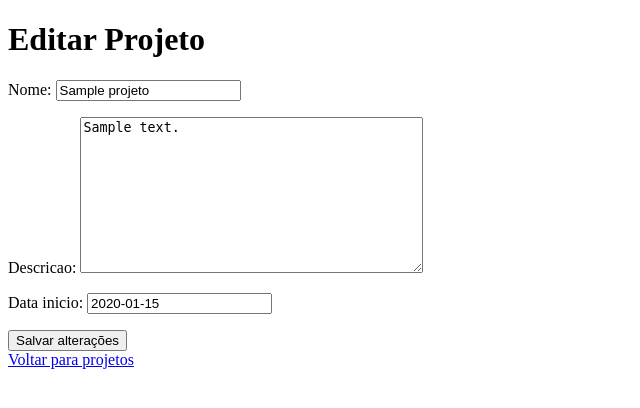
After one commit to lumamaria/Sprint_Rel-mpago_em_Django, a Django app: page /projetos/1/editar/ in a window 1280 px wide. The commit adds this page. Shown: the top 408 px of the page, without its empty margins (0-640 px from the left). Run offline with Django 5.2, Linux system fonts and the light colour scheme; tables that the repository leaves empty hold one stand-in row (values such as "Sample post").

Commit message:
[US04] Formulação da edição e exclusão

```diff
--- /dev/null
+++ b/core/templates/core/edita_projeto.html
@@ -0,0 +1,22 @@
+<!DOCTYPE html>
+<html lang="pt-br">
+<head>
+    <meta charset="UTF-8">
+    <title>Editar Projeto</title>
+</head>
+<body>
+
+    <h1>Editar Projeto</h1>
+
+    <form method="post">
+        {% csrf_token %}
+
+        {{ form.as_p }}
+
+        <button type="submit">Salvar alterações</button>
+    </form>
+
+    <a href="{% url 'listar_projetos' %}">Voltar para projetos</a>
+
+</body>
+</html>
--- a/core/templates/core/lista_projetos.html
+++ b/core/templates/core/lista_projetos.html
@@ -15,7 +15,11 @@
             <li>
                 <strong>{{ projeto.nome }}</strong><br>
                 {{ projeto.descricao }}<br>
-                {{ projeto.data_inicio }}
+                {{ projeto.data_inicio }}<br>
+
+                <a href="{% url 'editar_projeto' projeto.id %}">Editar</a>
+
+                <a href="{% url 'excluir_projeto' projeto.id %}">Excluir</a>
             </li>
         {% empty %}
             <li>Nenhum projeto cadastrado.</li>
--- a/core/urls.py
+++ b/core/urls.py
@@ -5,4 +5,6 @@ from . import views
 urlpatterns = [
     path('projetos/', views.listar_projetos, name='listar_projetos'),
     path('projetos/cadastrar/', views.cadastrar_projeto, name='cadastrar_projeto'),
+    path('projetos/<int:id>/editar/', views.editar_projeto, name='editar_projeto'),
+    path('projetos/<int:id>/excluir/', views.excluir_projeto, name='excluir_projeto'),
 ]
--- a/core/views.py
+++ b/core/views.py
@@ -20,3 +20,27 @@ def cadastrar_projeto(request):
         form = ProjetoForm()
 
     return render(request, 'core/cadastra_projetos.html', {'form': form})
+
+def editar_projeto(request, id):
+    projeto = Projeto.objects.get(id=id)
+
+    if request.method == 'POST':
+        form = ProjetoForm(request.POST, instance=projeto)
+
+        if form.is_valid():
+            form.save()
+            return redirect('listar_projetos')
+    else:
+        form = ProjetoForm(instance=projeto)
+
+    return render(request, 'core/edita_projeto.html', {'form': form})
+
+
+def excluir_projeto(request, id):
+    projeto = Projeto.objects.get(id=id)
+
+    if request.method == 'POST':
+        projeto.delete()
+        return redirect('listar_projetos')
+
+    return render(request, 'core/exclui_projeto.html', {'projeto': projeto})
```
Also changed, not shown: core/templates/core/exclui_projeto.html (added, +21 -0 lines).
